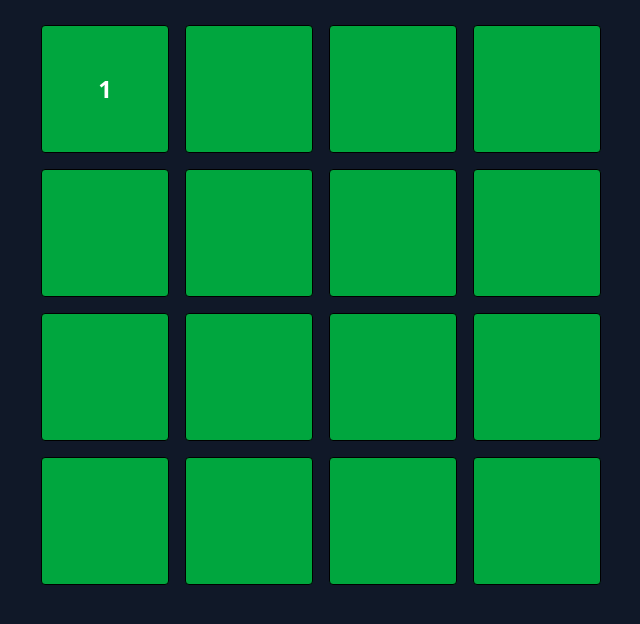
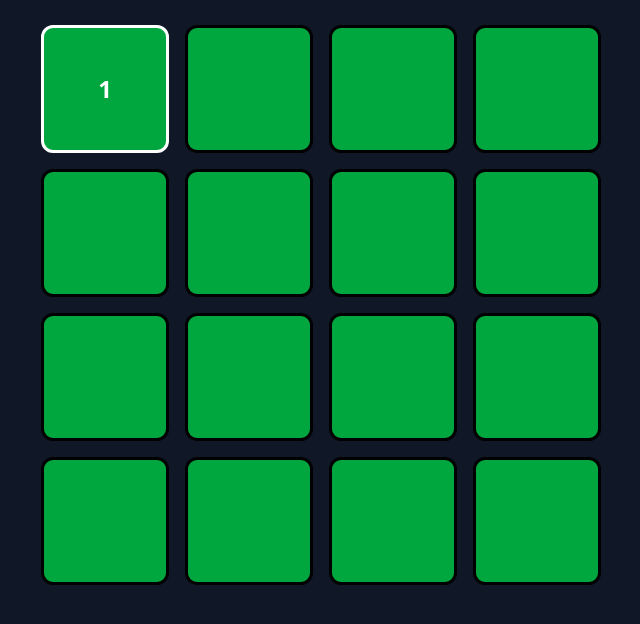
Before and after one commit to gloomy13/memory-game, a website with bundled scripts: page src/index.html in a window 1280 px wide. Both pictures are taken after a click on the element 424 px from the left and 89 px from the top of the page. Shown: the whole page, without its empty margins (319-959 px from the left). Built offline with nearby package versions, Linux system fonts and the light colour scheme.

Commit message:
More styling

```diff
--- a/src/index.ts
+++ b/src/index.ts
@@ -95,7 +95,7 @@ class GameEvents {
             for (let i = 0; i < cardCount; i++) {
                 let column = Math.floor(i / columnsCount) + 1;
                 let row = (i % columnsCount) + 1;
-                container.innerHTML += `<div class="card w-32 h-32 bg-green-600 flex m-auto items-center justify-center border border-black rounded cursor-pointer text-white text-2xl font-semibold col-start-${column} row-start-${row}" x="${column - 1}" y="${row - 1}"><div class="card-content"></div></div>`;
+                container.innerHTML += `<div class="card w-32 h-32 bg-green-600 flex m-auto items-center justify-center border border-black rounded-xl border-3 cursor-pointer text-white text-2xl font-semibold col-start-${column} row-start-${row}" x="${column - 1}" y="${row - 1}"><div class="card-content"></div></div>`;
             }
         }
     }
@@ -133,6 +133,8 @@ class GameEvents {
             cardElement = cardElement.closest(".card") as HTMLElement;
         }
 
+        cardElement.classList.add('revealed');
+
         const card = this.getCardByElement(cardElement);
 
         if (!card) {
@@ -154,8 +156,10 @@ class GameEvents {
     hideCards() {
         document.querySelectorAll(".card").forEach((cardElement) => {
             if(cardElement) {
+                cardElement.classList.remove('revealed');
+
                 if(this.isCardRevealed(cardElement as HTMLElement)) {
-                    cardElement.classList.add("guessed-correctly");
+                    cardElement.classList.add('guessed-correctly');
                     return;
                 }
             }
--- a/src/styles/index.css
+++ b/src/styles/index.css
@@ -5,3 +5,7 @@
     opacity: 0.3;
     pointer-events: none;
 }
+
+.card.revealed {
+    border-color: #fff;
+}
```
